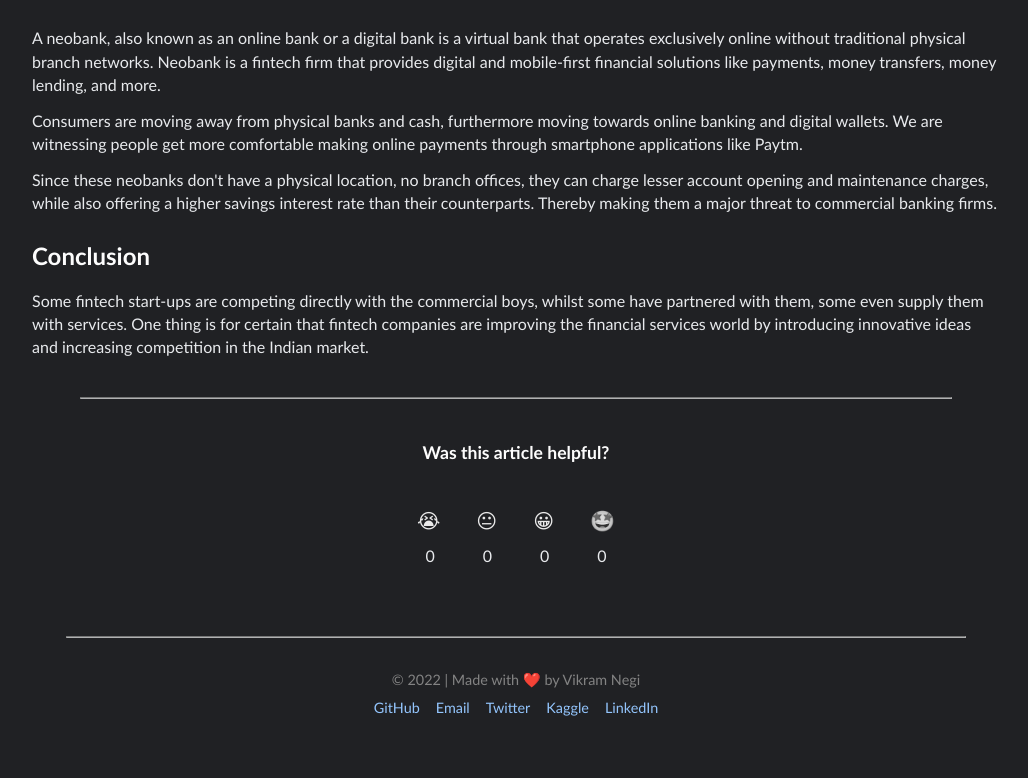
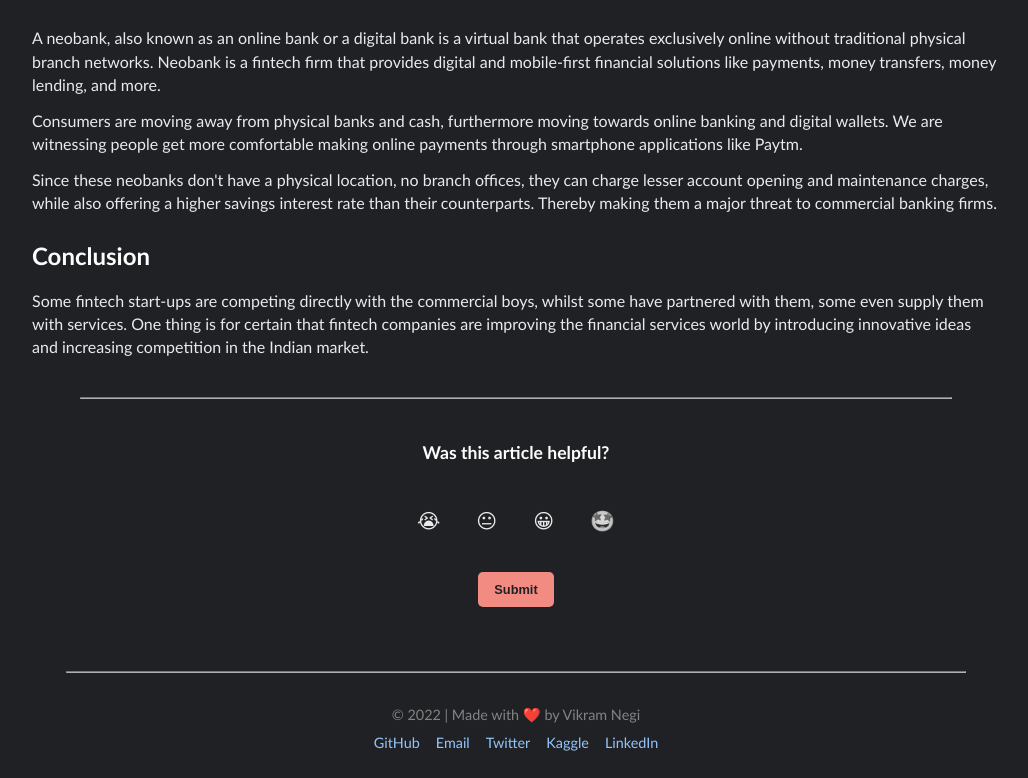
Before and after one commit to lostvikx/website-nextjs, a Next.js app: page /blog/fintech-info in a window 1280 px wide. Shown: the part 2349-3127 px from the top of the page, without its empty margins (124-1152 px from the left). Before the commit the page ends 3092 px from the top, so only its background shows below. Built offline with nearby package versions, Linux system fonts and the light colour scheme.

Commit message:
reaction section

```diff
--- a/components/Reactions.js
+++ /dev/null
@@ -1,101 +0,0 @@
-import { useState } from "react";
-
-// need to change the zeros to hits from db
-const hits_db = [0, 0, 0, 0];
-
-export default function Reactions() {
-
-  // increase the size and color emoji on click
-  const [reaction, setReaction] = useState(null);
-
-  // number of different reactions on the article
-  const [hits, setHits] = useState(hits_db);
-
-  function handleFaceClick(key, index) {
-    // visual change
-    setReaction(key);
-
-    // console.log(key, "was clicked", "this is the reaction:", reaction);
-
-    console.log("selected:", reactionSelected);
-    const isNotSelected = key !== null;
-
-    if (isNotSelected) {
-      // console.log("not selected");
-      setHits(prevHits => {
-        const newHits = [];
-        let i = 0;
-        while (i < prevHits.length) {
-          if (key == i) {
-            newHits.push(prevHits[i]+1);
-          } else {
-            newHits.push(prevHits[i]);
-          }
-          i++;
-        }
-        return newHits;
-      });
-
-    } else {
-      // console.log("selected");
-      // console.log(hits);
-      setHits(prevHits => {
-        const newHits = [];
-        let i = 0;
-        while (i < prevHits.length) {
-          // keys is null
-          if (index == i) {
-            newHits.push(prevHits[i]-1);
-          } else {
-            newHits.push(prevHits[i]);
-          }
-          i++;
-        }
-        return newHits;
-      });
-    }
-  }
-
-  const faces = ["😭", "😐", "😀", "🤩"];
-
-  const Faces = faces.map((face, i) => {
-
-    return (reaction == i)
-      ? <div
-        key={i}
-        className="face face-selected"
-        onClick={() => handleFaceClick(null, i)}
-      >
-        {face}
-      </div>
-      : <div
-          key={i}
-          className="face"
-          onClick={() => handleFaceClick(i, i)}
-        >
-          {face}
-        </div>
-  });
-
-  const Hits = hits.map((hit, i) => {
-    return (
-      <div
-        key={i}
-        className="hit"
-      >
-        {hit}
-      </div>
-    );
-  });
-
-  return (
-    <>
-    <div className="reactions">
-      {Faces}
-    </div>
-    <div className="hits">
-      {Hits}
-    </div>
-    </>
-  );
-}
--- a/pages/blog/[slug].js
+++ b/pages/blog/[slug].js
@@ -5,11 +5,67 @@ import Layout from "../../components/Layout";
 import Link from "next/link";
 import Image from "next/image";
 import { calcReadingTime, createMarked } from "../../utils/helper";
-import Reactions from "../../components/Reactions";
+import { useState } from "react";
 
 export default function BlogPost({ metaData, slug, content}) {
 
+  const [reaction, setReaction] = useState(null);
+  const [ratingFormSubmit, setRatingFormSubmit] = useState(false);
 
+  // Event handlers
+  function handleFaceClick(key) {
+    // visual change
+    setReaction(key);
+  }
+
+  function submitArticleRating() {
+    console.log(reaction);
+    setRatingFormSubmit(true);
+  }
+
+  const faces = ["😭", "😐", "😀", "🤩"];
+  const Faces = faces.map((face, i) => {
+    return (reaction == i)
+      ? <div
+        key={i}
+        className="face face-selected"
+        onClick={() => handleFaceClick(null)}
+      >
+        {face}
+      </div>
+      : <div
+        key={i}
+        className="face"
+        onClick={() => handleFaceClick(i)}
+      >
+        {face}
+      </div>
+  });
+
+  const Ratings = () => {
+    return (
+      (!ratingFormSubmit)
+        ? <div className="post-rating flex-col">
+            <h5 className="reaction-header">Was this article helpful?</h5>
+            <div className="reactions">
+              {Faces}
+            </div>
+            <button
+              type="submit"
+              className="reaction-sub btn"
+              onClick={submitArticleRating}
+              title="Submit rating"
+            >
+              Submit
+            </button>
+          </div>
+        : <div className="rating-thanks flex-col">
+          <div className="panda">🐼</div>
+            <h4>Thank You!</h4>
+            <p>The rating was submitted successfully.</p>
+          </div>
+    );
+  }
 
   return (
     <Layout title={`${metaData.title} | Vikram Negi`} blog = { true }>
@@ -45,10 +101,21 @@ export default function BlogPost({ metaData, slug, content}) {
 
       <hr />
 
-      <div>
+      {/* <div className="post-rating flex-col">
         <h5 className="reaction-header">Was this article helpful?</h5>
-          <Reactions />
-      </div>
+        <div className="reactions">
+          {Faces}
+        </div>
+          <button
+            type="submit"
+            className="reaction-sub btn"
+            onClick={submitArticleRating}
+            title="Submit rating"
+          >
+            Submit
+          </button>
+      </div> */}
+      <Ratings />
     </Layout>
   );
 }
--- a/styles/article.css
+++ b/styles/article.css
@@ -156,7 +156,7 @@ blockquote {
   justify-content: center;
   align-items: center;
   gap: 1rem;
-  margin: 2rem 0 0;
+  /* margin: 2rem 0 0; */
 }
 
 .face {
@@ -189,3 +189,7 @@ blockquote {
   transform: scale(1.5);
   filter: grayscale(0);
 }
+
+.post-rating {
+  gap: 2rem;
+}
--- a/styles/globals.css
+++ b/styles/globals.css
@@ -109,3 +109,22 @@ footer div {
 .tag:focus-within {
   background-color: var(--grey);
 }  */
+
+.btn {
+  border: none;
+  background: none;
+  color: var(--bg-color);
+  background-color: var(--pink);
+  padding: 0.75em 1.25em;
+  border-radius: 5px;
+  font-size: 0.8rem;
+  cursor: pointer;
+  font-weight: 600;
+}
+
+.flex-col {
+  display: flex;
+  flex-direction: column;
+  align-items: center;
+  justify-content: center;
+}
```
Also changed, not shown: components/Reactions_notused.js (added, +127 -0 lines), styles/reaction.css (added).
